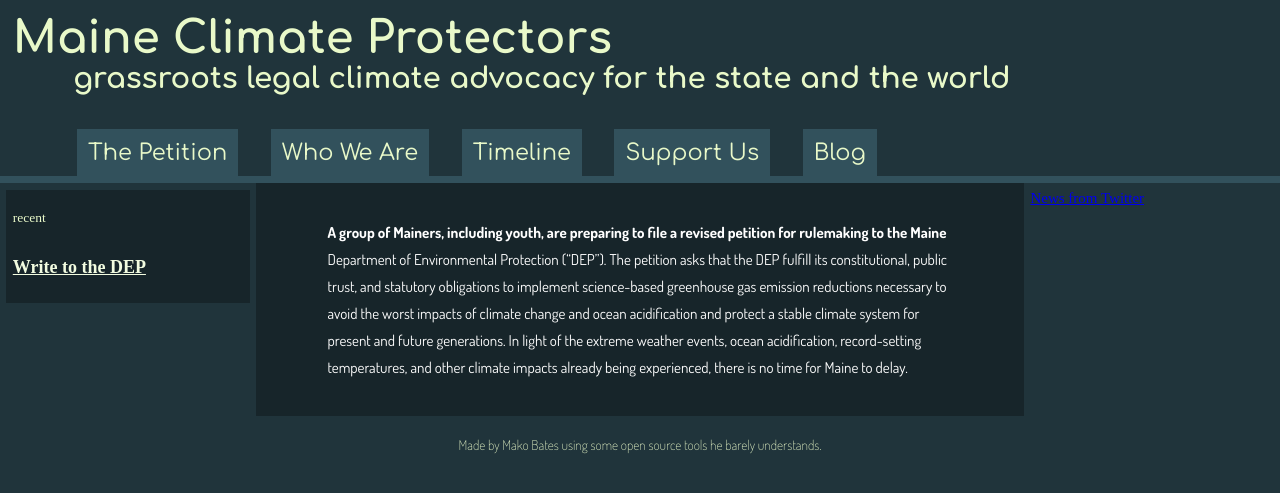
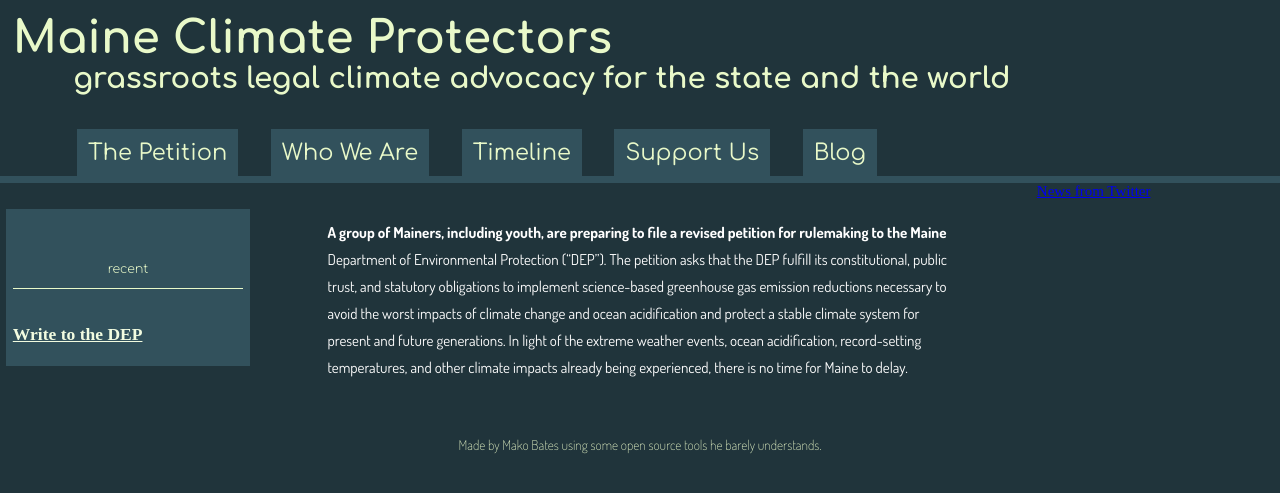
Before and after one commit to ShapeOfMatter/maine-climate-protectors, a Jekyll site: the page built from index.md, in a window 1280 px wide. Shown: the top 493 px of the page. Built offline with Jekyll 4.4.1, drawn with Linux system fonts in a browser that asks for light colours; comment, search, counter and statistics services are not loaded.

Commit message:
Update main.scss

```diff
--- a/assets/main.scss
+++ b/assets/main.scss
@@ -66,22 +66,25 @@
 #blog-side-bar, #twitter-side-bar {
   height:  0px;
   position: absolute;
-  margin: 0.5vw;
   width: 19vw;
 }
 #blog-side-bar {
   left: 0px;
+  margin: 2vw 0.5vw;
   #blog-side-inner {
+    background-color: $light-color;
     padding: 0.5vw;
     h5 {
-      font-size: 90%;
-      margin: 1em auto;
+      padding: 2vw 0vw 1vw 0vw;
+      text-align: center;
+      font-family: $heading-font;
       font-weight: 200;
       color: $secondary-font-color;
+      border-bottom: 1px solid $secondary-font-color;
     }
     li {
-      padding: 1em 0em;
-      font-size: 120%;
+      padding: .8em 0em;
+      font-size: 117%;
       line-height: 1.2;
       list-style-type: none;
       color: $tertiary-font-color;
@@ -98,7 +101,6 @@
   }
 }
 #blog-side-inner, #page_contents {
-  background-color: $dark-color;
   a {
     color: inherit;
     font-weight: bolder;
```
